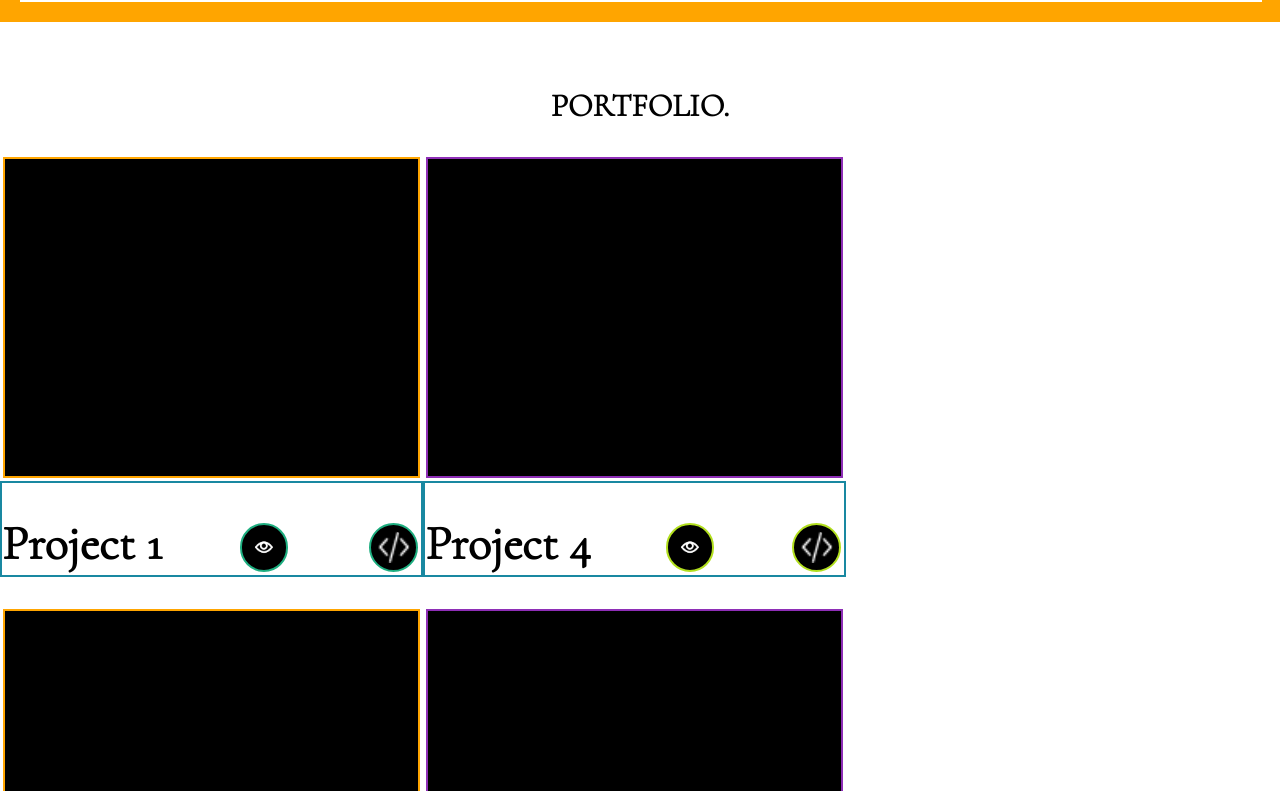
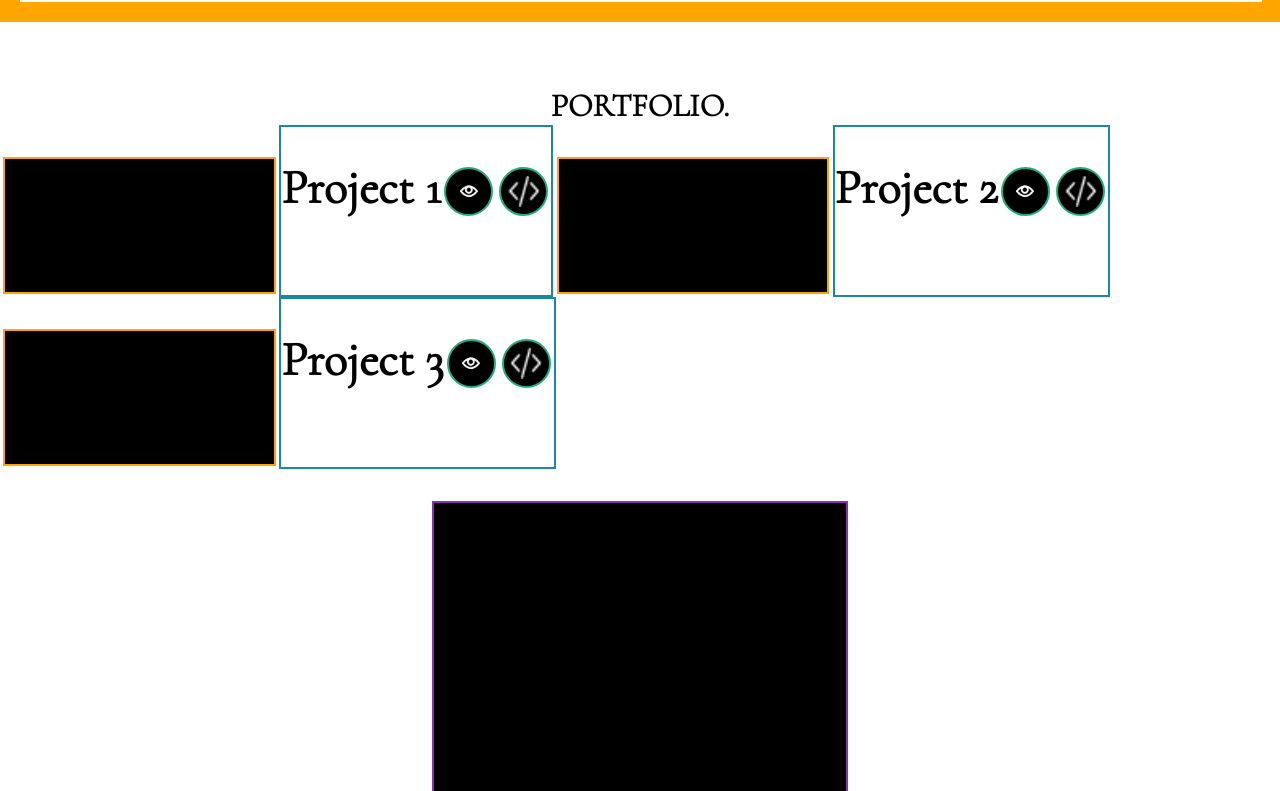
Before and after one commit to ovt12/Portfolio, a plain HTML site: page index.html in a window 1280 px wide. Shown: the part 1289-2080 px from the top of the page. Drawn offline with Linux system fonts and the light colour scheme.

Commit message:
final commit

```diff
--- a/styles/main.css
+++ b/styles/main.css
@@ -205,9 +205,15 @@ footer img {
     display: flex;
     align-items: center;
   }
-  article {
+  .article__div--active {
     display: flex;
+    flex-wrap: wrap;
     flex-direction: row;
-    flex-wrap: wrap;
+  }
+  .article__div--active .img__box {
+    width: 20vw;
+    height: 15vh;
+    display: flex;
+    flex-wrap: nowrap;
   }
 }/*# sourceMappingURL=main.css.map */
```
Also changed, not shown: 1 other file.
